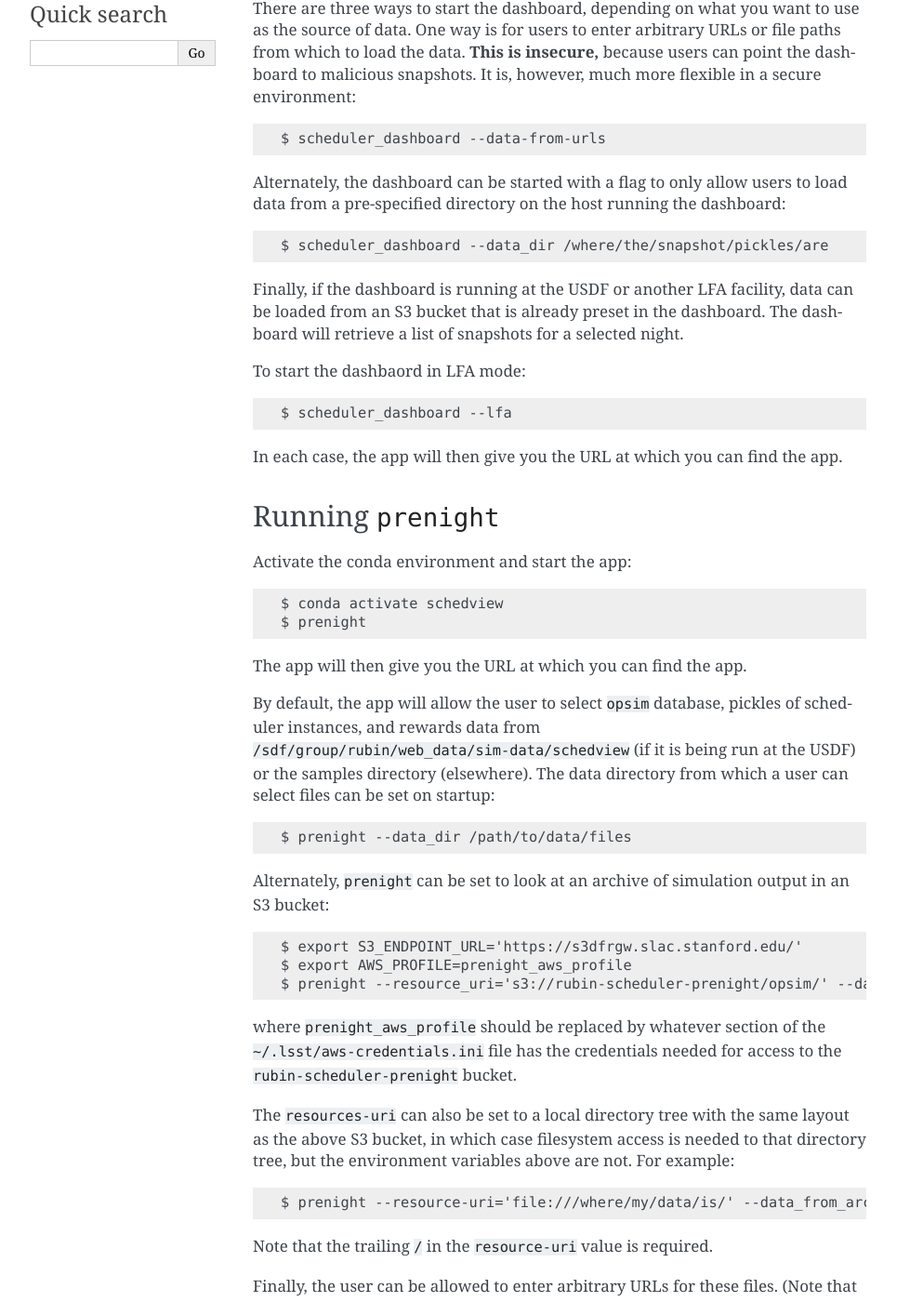
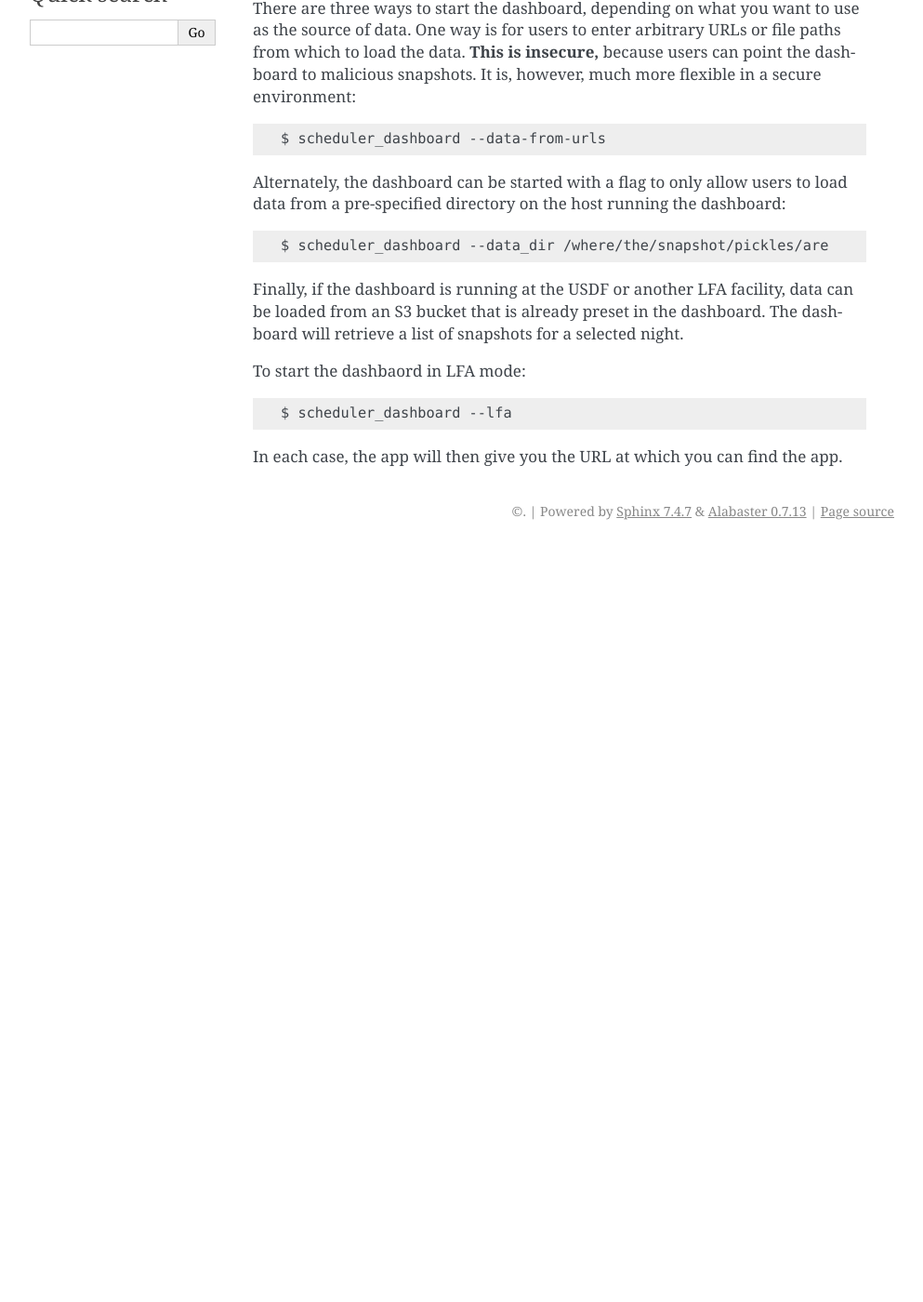
Before and after one commit to lsst/schedview, a Sphinx documentation site: the page built from docs/usage.rst, in a window 1280 px wide and 1400 px high, scrolled down 270 px. Shown: the whole window at 93% size, without its empty margins (148-1141 px from the left). Built offline with Sphinx 7.4.7, drawn with Linux system fonts in a browser that asks for light colours; after the commit the page ends 900 px from its top, so only the background shows below that; some of the changed text lies outside the part shown.

Commit message:
Remove instructions for prenight dashboard that does not exist anymore

```diff
--- a/docs/usage.rst
+++ b/docs/usage.rst
@@ -30,95 +30,3 @@ To start the dashbaord in LFA mode::
      $ scheduler_dashboard --lfa
 
 In each case, the app will then give you the URL at which you can find the app.
-
-Running ``prenight``
---------------------
-
-Activate the conda environment and start the app:
-
-::
-
-    $ conda activate schedview
-    $ prenight
-
-The app will then give you the URL at which you can find the app.
-
-By default, the app will allow the user to select ``opsim`` database, pickles of
-scheduler instances, and rewards data from ``/sdf/group/rubin/web_data/sim-data/schedview``
-(if it is being run at the USDF) or the samples directory (elsewhere).
-The data directory from which a user can select files can be set on startup:
-
-::
-
-    $ prenight --data_dir /path/to/data/files
-
-Alternately, ``prenight`` can be set to look at an archive of simulation
-output in an S3 bucket:
-
-::
-
-    $ export S3_ENDPOINT_URL='https://s3dfrgw.slac.stanford.edu/'
-    $ export AWS_PROFILE=prenight_aws_profile
-    $ prenight --resource_uri='s3://rubin-scheduler-prenight/opsim/' --data_from_archive
-
-where ``prenight_aws_profile`` should be replaced by whatever section of
-the ``~/.lsst/aws-credentials.ini`` file has the credentials needed for
-access to the ``rubin-scheduler-prenight`` bucket.
-
-The ``resources-uri`` can also be set to a local directory tree with the same
-layout as the above S3 bucket, in which case filesystem access is needed to
-that directory tree, but the environment variables above are not. For example:
-
-::
-
-    $ prenight --resource-uri='file:///where/my/data/is/' --data_from_archive
-
-Note that the trailing ``/`` in the ``resource-uri`` value is required.
-
-Finally, the user can be allowed to enter arbitrary URLs for these files.
-(Note that this is not secure, because it will allow the user to upload
-malicious pickles. So, it should only be done when public access to the
-dashboard is not possible.) Such a dashboard can be started thus:
-
-::
-
-    $ prenight --data_from_urls
-
-You can also supply an initial set of data files to show on startup:
-
-::
-
-    $ conda activate schedview
-    $ prenight --night 2023-10-01 \
-    > --opsim_db /sdf/data/rubin/user/neilsen/devel/schedview/schedview/data/sample_opsim.db \
-    > --scheduler /sdf/data/rubin/user/neilsen/devel/schedview/schedview/data/sample_scheduler.pickle.xz \
-    > --rewards /sdf/data/rubin/user/neilsen/devel/schedview/schedview/data/sample_rewards.h5 \
-    > --port 8080
-
-The (optional) rewards data, used in the "Rewards plot" tab, can be generated
-by adding an extra option to ``sim_runner`` when running the simulation that
-creates the opsim database being examined.
-For example, to return the data when running ``sim_runner``:
-
-::
-
-    >>> from rubin_sim.scheduler import sim_runner
-    >>> observatory, scheduler, observations, reward_df, obs_rewards = sim_runner(
-    ...     observatory,
-    ...     scheduler,
-    ...     sim_start_mjd=mjd_start,
-    ...     sim_duration=night_duration,
-    ...     record_rewards=True,
-    ... )
-
-The returned ``reward_df`` and ``obs_rewards`` data can then be saved to an `h5`
-file that can then be loaded by ``prenight``:
-
-::
-
-    >>> rewards_fname = "my_rewards.h5"
-    >>> reward_df.to_hdf(rewards_fname, "reward_df")
-    >>> obs_rewards.to_hdf(rewards_fname, "obs_rewards")
-
-To be valid, the rewards data *must* be generated by the same execution of
-``sim_runner`` that generates the opsim database being examined.
```
